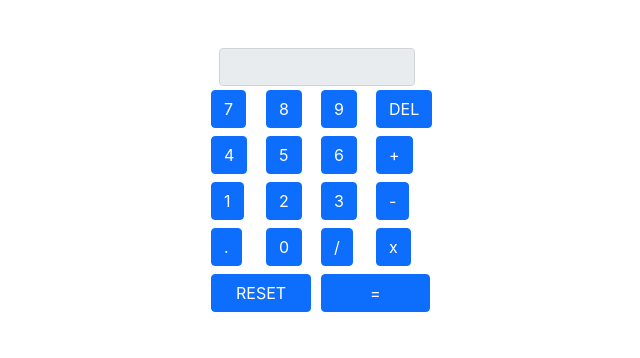
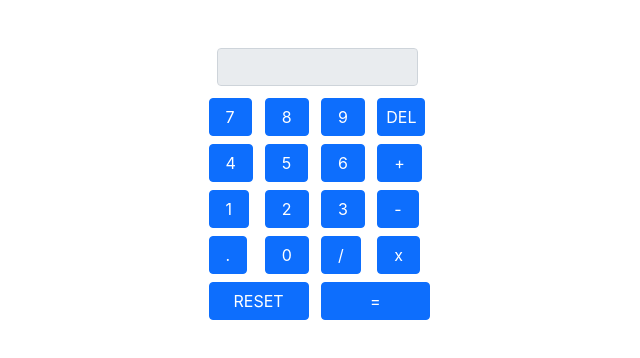
Before and after one commit to rahuljaim/calculator-using-plain-react, a React (Create React App) app: page / in a window 1280 px wide. Shown: the top 358 px of the page, without its empty margins (323-963 px from the left). Built offline with nearby package versions, Linux system fonts and the light colour scheme.

Commit message:
style fix issues

```diff
--- a/src/App.js
+++ b/src/App.js
@@ -78,7 +78,7 @@ const App = () => {
   ));
   return (
     <>
-      <div className="container mt-5" style={{ width: "220px" }}>
+      <div className="container mt-5" style={{ width: "225px" }}>
         <input
           className="form-control"
           type="text"
@@ -87,7 +87,7 @@ const App = () => {
           disabled
           value={input}
         />
-        <div className="row">{items}</div>
+        <div className="row mt-2">{items}</div>
       </div>
     </>
   );
--- a/src/mock.js
+++ b/src/mock.js
@@ -5,56 +5,56 @@ const data = {
       value: "7",
       label: "7",
       class: "col-3 p-1",
-      classBtn: "mx-auto",
+      classBtn: "mx-auto px-3",
     },
     {
       id: "8",
       value: "8",
       label: "8",
       class: "col-3 p-1",
-      classBtn: "mx-auto",
+      classBtn: "mx-auto px-3",
     },
     {
       id: "9",
       value: "9",
       label: "9",
       class: "col-3 p-1",
-      classBtn: "mx-auto",
+      classBtn: "mx-auto px-3",
     },
     {
       id: "10",
       value: "del",
       label: "DEL",
       class: "col-3 p-1",
-      classBtn: "mx-auto",
+      classBtn: "mx-auto px-2",
     },
     {
       id: "4",
       value: "4",
       label: "4",
       class: "col-3 p-1",
-      classBtn: "mx-auto",
+      classBtn: "mx-auto px-3",
     },
     {
       id: "5",
       value: "5",
       label: "5",
       class: "col-3 p-1",
-      classBtn: "mx-auto",
+      classBtn: "mx-auto px-3",
     },
     {
       id: "6",
       value: "6",
       label: "6",
       class: "col-3 p-1",
-      classBtn: "mx-auto",
+      classBtn: "mx-auto px-3",
     },
     {
       id: "11",
       value: "plus",
       label: "+",
       class: "col-3 p-1",
-      classBtn: "mx-auto",
+      classBtn: "mx-auto px-3",
     },
 
     {
@@ -62,56 +62,56 @@ const data = {
       value: "1",
       label: "1",
       class: "col-3 p-1",
-      classBtn: "mx-auto",
+      classBtn: "mx-auto px-3",
     },
     {
       id: "2",
       value: "2",
       label: "2",
       class: "col-3 p-1",
-      classBtn: "mx-auto",
+      classBtn: "mx-auto px-3",
     },
     {
       id: "3",
       value: "3",
       label: "3",
       class: "col-3 p-1",
-      classBtn: "mx-auto",
+      classBtn: "mx-auto px-3",
     },
     {
       id: "12",
       value: "minus",
       label: "-",
       class: "col-3 p-1",
-      classBtn: "mx-auto",
+      classBtn: "mx-auto px-3",
     },
     {
       id: "15",
       value: "dot",
       label: ".",
       class: "col-3 p-1",
-      classBtn: "mx-auto",
+      classBtn: "mx-auto px-3",
     },
     {
       id: "0",
       value: "0",
       label: "0",
       class: "col-3 p-1",
-      classBtn: "mx-auto",
+      classBtn: "mx-auto px-3",
     },
     {
       id: "14",
       value: "divide",
       label: "/",
       class: "col-3 p-1",
-      classBtn: "mx-auto",
+      classBtn: "mx-auto px-3",
     },
     {
       id: "13",
       value: "multiply",
       label: "x",
       class: "col-3 p-1",
-      classBtn: "mx-auto",
+      classBtn: "mx-auto px-3",
     },
 
     {
```
Also changed, not shown: 2 other files (tests, documents, lock files or other folders).
